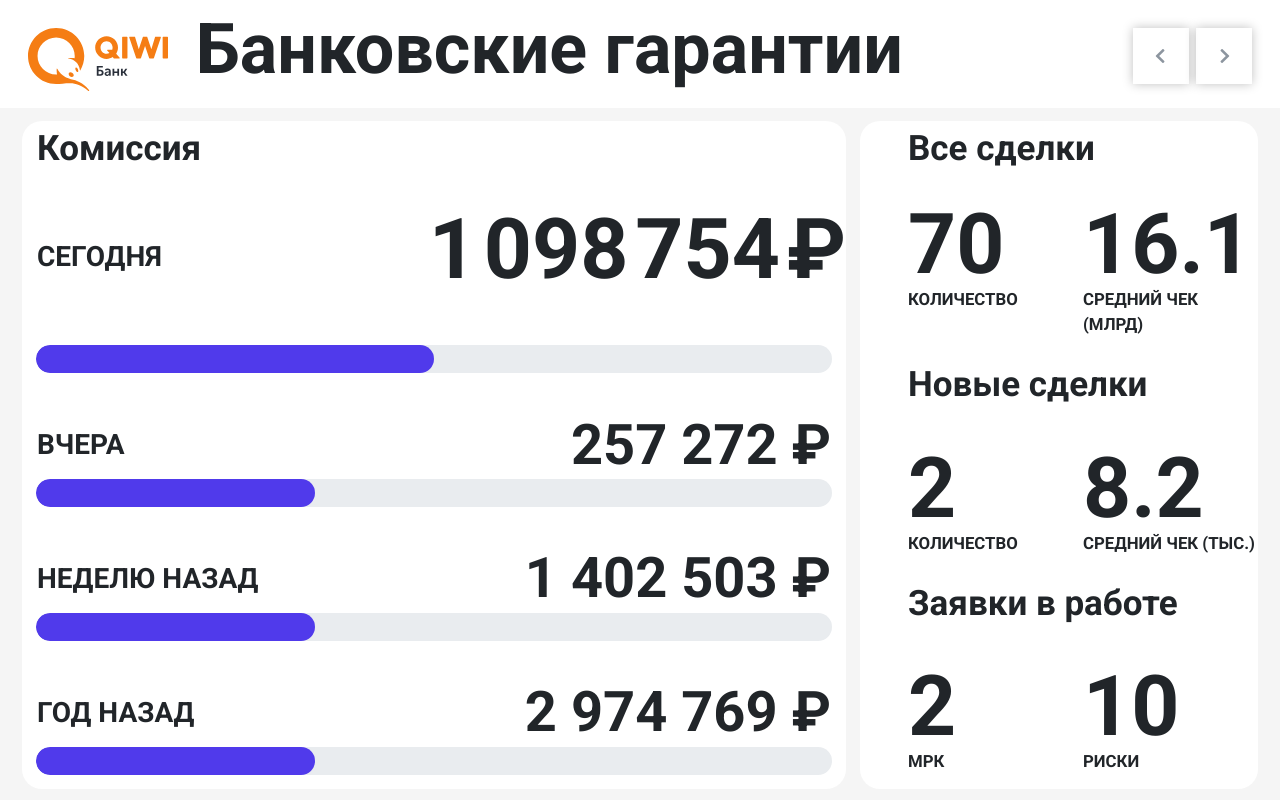
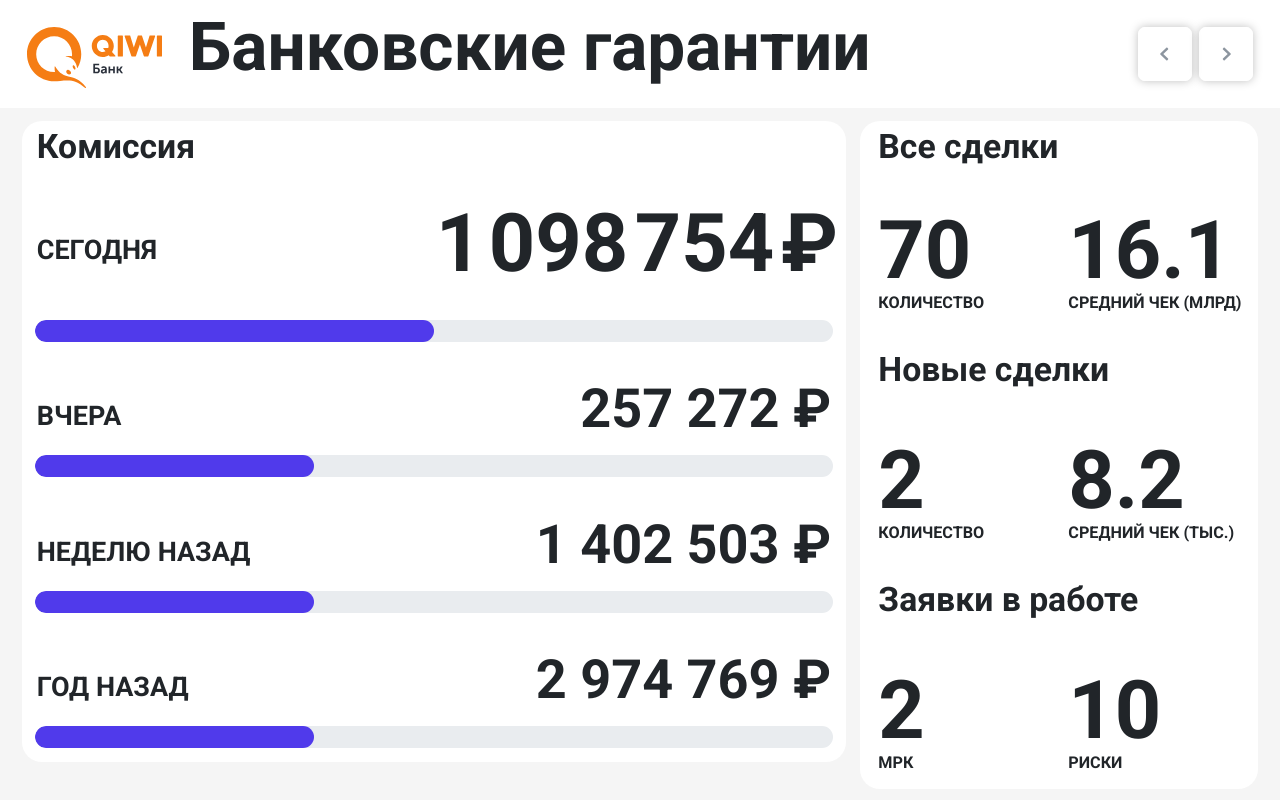
Before and after one commit to Ailis7/db, a Vue app: page / in a window 1280 px wide. Built offline with nearby package versions, Linux system fonts and the light colour scheme.

Commit message:
20,01 commit

```diff
--- a/src/App.vue
+++ b/src/App.vue
@@ -8,7 +8,7 @@
     <el-carousel
       :interval="500000"
       indicator-position="none"
-      :arrow="arrow"
+      arrow="always"
       ref="carousel"
       :height="carouselHeight"
       @change="change"
@@ -64,9 +64,8 @@ export default {
         }
       }
     },
-    handleResize({ height, arrow }) {
+    handleResize(height) {
       this.carouselHeight = height;
-      this.arrow = arrow;
     },
     changeResize() {
       this.currentComponent.handleResize();
@@ -99,53 +98,90 @@ html body {
   font-family: Roboto;
 }
 
-@function calcFluidFontSize($f-min, $f-max, $v-min, $v-max) {
-  $k: ($f-max - $f-min)/ ($v-max - $v-min);
-  $b: $f-min - $k * $v-min;
+// @function calcFluidFontSize($f-min, $f-max, $v-min, $v-max) {
+//   $k: ($f-max - $f-min)/ ($v-max - $v-min);
+//   $b: $f-min - $k * $v-min;
 
-  $b: $b * 1px;
+//   $b: $b * 1px;
 
-  @return calc(#{$k} * 100vw + #{$b});
+//   @return calc(#{$k} * 100vw + #{$b});
+// }
+html {
+  font-size: 20px;
+  // font-size: calcFluidFontSize(28, 40, 1280, 1920);
 }
-html {
-  font-size: calcFluidFontSize(28, 40, 1280, 1920);
+
+@media (min-width: 1920px) {
+  html {
+    font-size: 40px;
+  }
+}
+
+@media (min-width: 1600px) and (max-width: 1919px) {
+  html {
+    font-size: 35px;
+  }
+}
+
+@media (min-width: 1280px) and (max-width: 1600px) {
+  html {
+    font-size: 27px;
+  }
 }
 
 @media (max-width: 767px) {
-  html body {
-    font-size: 15px;
+  html {
+    font-size: 12px;
   }
   .headerName[class] {
     margin-right: -100px;
-    padding-top: 8px;
     padding-left: 5px !important;
   }
 
-  .mainHeader .col-2.d-flex,
-  .prev-button[class],
-  .next-button[class] {
-    position: absolute;
-    top: -9999px;
-    left: -9999px;
+  button.el-carousel__arrow[class] {
+    display: inline-block;
   }
-  head.row.mainHeader[class] {
+
+  header.row.mainHeader[class] {
     min-height: 7.5%;
+    font-size: 10px;
   }
-  .description {
-    -webkit-transform: rotate(-45deg); //Chrome, Safari
-    -moz-transform: rotate(-45deg); //Firefox
-    -o-transform: rotate(-45deg); //Opera
-    -ms-transform: rotate(-45deg); //IE
-    transform: rotate(90deg); //браузеры без префексов
-    display: block;
-  }
+  // .description {
+  //   -webkit-transform: rotate(-45deg); //Chrome, Safari
+  //   -moz-transform: rotate(-45deg); //Firefox
+  //   -o-transform: rotate(-45deg); //Opera
+  //   -ms-transform: rotate(-45deg); //IE
+  //   transform: rotate(90deg); //браузеры без префексов
+  //   display: block;
+  // }
   main.row {
     min-height: 89.5%;
     display: flex;
   }
-  section.first_section {
-    margin-bottom: 1rem;
+
+  .white {
+    .description[class] {
+      display: block;
+      height: 2rem;
+      text-align: center;
+      padding-top: 0.5rem;
+    }
+    .cell[class]:not(.description) {
+      margin-top: -10rem;
+    }
+    .first_cell {
+      margin-left: 1rem;
+    }
   }
+  main.row .row .col .row, .deal_description {
+
+    display: block;
+    text-align: center;
+  }
+}
+
+.el-carousel__arrow[class] {
+  display: none;
 }
 
 .mainHeader {
@@ -175,7 +211,7 @@ small[class] {
   height: 2em;
   box-shadow: 0 0 10px rgba(0, 0, 0, 0.5);
   opacity: 0.5;
-  background-size: 2em 2em;
+  background-size: 100%;
   &:hover {
     opacity: 1;
     cursor: pointer;
@@ -200,6 +236,10 @@ small[class] {
   background-color: #503aeb;
 }
 
+.progress[class] {
+  height: 0.8rem;
+}
+
 small.text-uppercase {
   font-size: 0.6rem;
 }
@@ -208,8 +248,8 @@ small.text-uppercase.col {
   padding: 0;
 }
 
-small.text-uppercase.col.text_center {
-  padding-left: 1.75rem;
+.text_center {
+  margin-left: 1.75rem;
 }
 
 .decrease {
@@ -223,6 +263,9 @@ small.text-uppercase.col.text_center {
 .increase::before {
   content: '\25b2'; /*"\2BC5";*/
   font-size: 1rem;
+  position: absolute;
+  left: -1.25rem;
+  top: 0.2rem;
 }
 
 .decrease[class],
@@ -231,4 +274,23 @@ small.text-uppercase.col.text_center {
   margin-bottom: 0;
   padding: 0;
 }
+
+.white {
+  background-color: #ffffff;
+  border-radius: 20px;
+}
+
+.cell[class] {
+  display: flex;
+  display: -ms-flexbox;
+  display: -webkit-flex;
+  flex-direction: column;
+  flex-wrap: nowrap;
+  min-height: 2rem;
+  justify-content: center;
+}
+
+.manyText {
+  padding-top: 0.9rem;
+}
 </style>
--- a/src/components/FirstGarantee.vue
+++ b/src/components/FirstGarantee.vue
@@ -7,7 +7,7 @@
     >
       <!-- <button style="height: 100px; width: 100px">{{}}</button> -->
       <header
-        class="row pt-3 pl-3 pr-3 pb-2 mainHeader"
+        class="row pt-3 px-3 pb-2 mainHeader"
         style="background-color: #ffffff; margin-bottom: 1%"
         ref="headerProject"
       >
@@ -18,27 +18,37 @@
           <div class="h1" style="line-height: 0.6">Банковские гарантии</div>
         </div>
         <div class="col-2 d-flex justify-content-end p-0">
-          <a class="prev-button mr-1" @click="arrowPrev"></a>
-          <a class="next-button" @click="arrowNext"> </a>
+          <a
+            class="prev-button mr-1 btn btn-md btn-default  d-md-block d-none"
+            @click="arrowPrev"
+          ></a>
+          <a
+            class="next-button btn btn-md btn-default d-md-block d-none "
+            @click="arrowNext"
+          >
+          </a>
         </div>
       </header>
 
       <main class="row ml-1 mr-1 ">
         <section
-          class="col-12 col-md-8 mr-2 pb-2 d-flex flex-column justify-content-between first_section"
+          class="col-12 col-md-8 mr-2 mb-3 pb-2 d-flex flex-column justify-content-between"
           style="background-color: #ffffff; border-radius: 20px"
           ref="comissionStatistic"
         >
           <div class="row pt-1 h5 m-0">Комиссия</div>
 
           <div class="row">
-            <div class="col-3 col-md-3 my-auto text-uppercase">Сегодня</div>
-            <div class="col bigDigits mb-2 d-flex justify-content-end">
+            <div class="col-3 col-md-3 cell text-uppercase">Сегодня</div>
+            <div
+              class="col bigDigits mb-2 d-flex justify-content-end"
+              style="padding-right: 0.3rem"
+            >
               {{ comissions[0].value.toLocaleString('ru-RU') }} ₽
             </div>
           </div>
           <div class="row">
-            <div class="col progress p-0 ml-2 mr-2">
+            <div class="col progress p-0 ml-2 mr-2 mt-n2">
               <div class="progress-bar" style="width: 50%"></div>
             </div>
           </div>
@@ -48,8 +58,8 @@
             :key="comission.value"
           >
             <div class="row text-uppercase">
-              <div class="col-6 col-md-4 my-auto">{{ comission.label }}</div>
-              <div class="col h2 d-flex justify-content-end my-auto">
+              <div class="col-6 col-md-4 cell">{{ comission.label }}</div>
+              <div class="col h2 d-flex justify-content-end ml-auto">
                 {{ comission.value.toLocaleString('ru-RU') }} ₽
               </div>
             </div>
@@ -66,11 +76,11 @@
           style="
             background-color: #ffffff;
             border-radius: 20px;
-            padding-left: 2.25rem;
+            padding-left: 1.25rem;
           "
           ref="allDeal"
         >
-          <div class="row pt-1 h5 mb-1">Все сделки</div>
+          <div class="row pt-1 h5 mb-1 deal_description">Все сделки</div>
           <div class="row">
             <div class="col">
               <div class="row bigDigits">{{ sdelki[0].value }}</div>
@@ -90,7 +100,7 @@
             </div>
           </div>
 
-          <div class="row h5">Новые сделки</div>
+          <div class="row h5 deal_description">Новые сделки</div>
           <div class="row">
             <div class="col">
               <div class="row bigDigits">{{ sdelki[1].value }}</div>
@@ -110,7 +120,7 @@
             </div>
           </div>
 
-          <div class="row h5">Заявки в работе</div>
+          <div class="row h5 deal_description">Заявки в работе</div>
           <div class="row">
             <div class="col">
               <div class="row bigDigits">{{ rest[0].value }}</div>
@@ -132,10 +142,11 @@
 </template>
 
 <script>
-// import { BCard } from "bootstrap-vue";
+import { resizeFunc } from '../mixins/resizeFunc';
 
 export default {
   name: 'FirstGarantee',
+  mixins: [resizeFunc],
   data() {
     return {
       elemID: 0,
@@ -160,42 +171,8 @@ export default {
     arrowNext() {
       this.$emit('arrowClick', 'next');
     },
-    handleResize: function () {
-      if (this.$refs.mainContainer.clientWidth === 0) setTimeout(()=> this.handleResize(), 1000);
-
-      if (this.$refs.mainContainer.clientWidth > 767) {
-        this.$refs.mainContainer.style.height =
-          '100vh';
-
-        const countHeight =
-          (this.$refs.headerProject.clientHeight +
-            this.$refs.allDeal.clientHeight) /
-          0.98;
-
-        const browserHeight = document.documentElement.clientHeight;
-
-        this.sumHeight =
-          countHeight > browserHeight ? countHeight + 'px' : '100vh';
-
-        this.$refs.mainContainer.style.height = this.sumHeight;
-
-        const newCountHeight =
-          (this.$refs.headerProject.clientHeight +
-            this.$refs.allDeal.clientHeight) /
-          0.98;
-
-        if (newCountHeight > countHeight) {
-          this.$refs.mainContainer.style.height = newCountHeight + 'px';
-          this.$emit('handleResize', {height: newCountHeight + 'px', arrow: 'never'});
-        } else {
-          this.$emit('handleResize', {height: this.sumHeight, arrow: 'never'});
-        }
-      } else {
-        this.$emit('handleResize', {height: this.sumHeight, arrow: 'always'});
-      }
-    },
-    handleResizeTest: function () {
-      console.log('hey!')
+    handleResize: function() {
+      this.resizeCount('mainContainer', 'headerProject', 'allDeal');
     },
   },
   computed: {
@@ -203,12 +180,6 @@ export default {
       return this.comissions.filter((e) => this.comissions.indexOf(e) > 0);
     },
   },
-  // created() {
-  //   window.addEventListener('resize', this.handleResize);
-  // },
-  // beforeDestroy() {
-  //   window.removeEventListener('resize', this.handleResize);
-  // },
 };
 </script>
 
@@ -218,8 +189,5 @@ div.col.progress {
 }
 
 @media (max-width: 800px) {
-
-
 }
-
 </style>
--- a/src/components/SecondGarantee.vue
+++ b/src/components/SecondGarantee.vue
@@ -5,8 +5,8 @@
       style="background-color: #f5f5f5; height: 100vh"
       ref="mainContainer"
     >
-      <head
-        class="row pt-3 pl-3 pr-3 pb-2 mainHeader"
+      <header
+        class="row pt-3 px-3 pb-2 mainHeader"
         style="background-color: #ffffff; margin-bottom: 1%"
         ref="headerProject"
       >
@@ -17,10 +17,17 @@
           <div class="h1" style="line-height: 0.6">Банковские гарантии</div>
         </div>
         <div class="col-2 d-flex justify-content-end p-0">
-          <a class="prev-button mr-1" @click="arrowPrev"></a>
-          <a class="next-button" @click="arrowNext"> </a>
+          <a
+            class="prev-button mr-1 btn btn-md btn-default  d-md-block d-none"
+            @click="arrowPrev"
+          ></a>
+          <a
+            class="next-button btn btn-md btn-default d-md-block d-none "
+            @click="arrowNext"
+          >
+          </a>
         </div>
-      </head>
+      </header>
 
       <main
         class="ml-1 mr-1 d-flex flex-column justify-content-between"
@@ -28,7 +35,7 @@
         ref="allStatistic"
       >
         <section class="row h5">
-          <div class="col-1 col-md-3"></div>
+          <div class="col-0 col-md-3"></div>
           <div class="col">
             На текущий день
           </div>
@@ -41,11 +48,11 @@
         </section>
 
         <section class="row white flex-fill" ref="oneOfTwoRow">
-          <div class="col-1 col-md-3 cell h5 text-uppercase description" style="font-weight: normal">
+          <div class="col-12 col-md-3 cell h5 text-uppercase description" style="font-weight: normal">
             Объем <strong>портфеля</strong>
           </div>
 
-          <div class="col cell">
+          <div class="col cell first_cell">
             <div class="row">
               <div class="col bigDigits">17.8 <span class="h5">млрд</span></div>
               <!-- не нашёл переменной -->
@@ -55,7 +62,7 @@
                 32%
                 <!-- {{ strict(data.plan) }}% -->
               </div>
-              <div class="col increase h5">
+              <div class="col increase h5 text_center">
                 104%
                 <!-- {{ strict(data.year) }}% -->
               </div>
@@ -76,7 +83,7 @@
                 85%
                 <!-- {{ strict(data.plan) }}% -->
               </div>
-              <div class="col increase h5">
+              <div class="col increase h5 text_center">
                 406%
                 <!-- {{ strict(data.year) }}% -->
               </div>
@@ -96,7 +103,7 @@
                 192%
                 <!-- {{ strict(data.plan) }}% -->
               </div>
-              <div class="col increase h5">
+              <div class="col increase h5 text_center">
                 4%
                 <!-- {{ strict(data.year) }}% -->
               </div>
@@ -115,11 +122,11 @@
         </section>
 
         <section class="row white flex-fill mt-2 mb-2" ref="twoOfTwoRow">
-          <div class="col-1 col-md-3 cell h5 text-uppercase description" style="font-weight: normal;">
+          <div class="col-12 col-md-3 cell h5 text-uppercase description" style="font-weight: normal;">
             Количество <strong>сделок</strong>
           </div>
 
-          <div class="col cell">
+          <div class="col cell first_cell">
             <div class="row">
               <div class="col bigDigits">18.1 <span class="h5">млрд</span></div>
               <!-- не нашёл переменной -->
@@ -129,7 +136,7 @@
                 16%
                 <!-- {{ strict(data.plan) }}% -->
               </div>
-              <div class="col increase h5">
+              <div class="col increase h5 text_center">
                 46%
                 <!-- {{ strict(data.year) }}% -->
               </div>
@@ -150,7 +157,7 @@
                 13%
                 <!-- {{ strict(data.plan) }}% -->
               </div>
-              <div class="col increase h5">
+              <div class="col increase h5 text_center">
                 13%
                 <!-- {{ strict(data.year) }}% -->
               </div>
@@ -170,7 +177,7 @@
                 21%
                 <!-- {{ strict(data.plan) }}% -->
               </div>
-              <div class="col increase h5">
+              <div class="col increase h5 text_center">
                 68%
                 <!-- {{ strict(data.year) }}% -->
               </div>
@@ -191,10 +198,10 @@
         </section>
 
         <section class="row white flex-fill">
-          <div class="col-1 col-md-3 cell h5 text-uppercase description" style="font-weight: normal;">
+          <div class="col-12 col-md-3 cell h5 text-uppercase description" style="font-weight: normal;">
             Сделки по <strong>новым клиентам</strong>
           </div>
-          <div class="col cell">
+          <div class="col cell first_cell">
             <div class="row">
               <div class="col bigDigits">
                 14.4 <span class="h5" style="display: inline;">тыс</span>
@@ -216,10 +223,11 @@
 </template>
 
 <script>
-// import { BCard } from "bootstrap-vue";
+import { resizeFunc } from '../mixins/resizeFunc'
 
 export default {
   name: 'SecondGarantee',
+  mixins: [resizeFunc],
   data() {
     return {
       elemID: 1,
@@ -245,41 +253,7 @@ export default {
       this.$emit('arrowClick', 'next');
     },
     handleResize: function() { //  allStatistic headerProject
-      if (this.$refs.mainContainer.clientWidth === 0) setTimeout(()=> this.handleResize(), 1000);
-
-      if (this.$refs.mainContainer.clientWidth > 767) {
-        this.$refs.mainContainer.style.height =
-          '100vh';
-
-        const countHeight =
-          (this.$refs.headerProject.clientHeight +
-            this.$refs.allStatistic.clientHeight) /
-          0.98;
-
-        const browserHeight = document.documentElement.clientHeight;
-
-        this.sumHeight =
-          countHeight > browserHeight ? countHeight + 'px' : '100vh';
-
-        this.$refs.mainContainer.style.height = this.sumHeight;
-
-        const newCountHeight =
-          (this.$refs.headerProject.clientHeight +
-            this.$refs.allStatistic.clientHeight) /
-          0.98;
-
-        if (newCountHeight > countHeight) {
-          this.$refs.mainContainer.style.height = newCountHeight + 'px';
-          this.$emit('handleResize', {height: newCountHeight + 'px', arrow: 'never'});
-        } else {
-          this.$emit('handleResize', {height: this.sumHeight, arrow: 'never'});
-        }
-      } else {
-        this.$emit('handleResize', {height: this.sumHeight, arrow: 'always'});
-      }
-    },
-    handleResizeTest: function() {
-      console.log('hey!');
+      this.resizeCount('mainContainer', 'allStatistic', 'headerProject')
     },
   },
   computed: {
@@ -291,22 +265,6 @@ export default {
 </script>
 
 <style>
-.white {
-  background-color: #ffffff;
-  border-radius: 20px;
-}
 
-.cell[class] {
-  display: flex;
-  display: -ms-flexbox;
-  display: -webkit-flex;
-  flex-direction: column;
-  flex-wrap: nowrap;
-  min-height: 2rem;
-  justify-content: center;
-}
 
-.manyText {
-  padding-top: 0.9rem;
-}
 </style>
--- a/src/main.js
+++ b/src/main.js
@@ -1,6 +1,8 @@
 import 'core-js/stable';
 import Vue from 'vue';
 // import '@/plugins/vuetify';
+
+import 'bootstrap/dist/css/bootstrap.css';
 
 import App from './App.vue';
 import ElementUI from 'element-ui';
@@ -8,8 +10,8 @@ import 'element-ui/lib/theme-chalk/index.css';
 
 import { BootstrapVue, IconsPlugin } from 'bootstrap-vue';
 
-import 'bootstrap/dist/css/bootstrap.css';
 import 'bootstrap-vue/dist/bootstrap-vue.css';
+
 
 
 Vue.use(ElementUI);
--- /dev/null
+++ b/src/mixins/resizeFunc.js
@@ -0,0 +1,38 @@
+export const resizeFunc = {
+  methods: {
+    resizeCount(mainContainer, headerContainer, bodyContainer) {
+      console.log(mainContainer, headerContainer, bodyContainer)
+      if (this.$refs[mainContainer].clientWidth === 0) setTimeout(() => this.handleResize(...arguments), 1000);
+
+      if (this.$refs[mainContainer].clientWidth > 767) {
+        this.$refs[mainContainer].style.height = '100vh';
+
+        const countHeight =
+          (this.$refs[headerContainer].clientHeight +
+            this.$refs[bodyContainer].clientHeight) /
+          0.98;
+
+        const browserHeight = document.documentElement.clientHeight;
+
+        this.sumHeight =
+          countHeight > browserHeight ? countHeight + 'px' : '100vh';
+
+        this.$refs[mainContainer].style.height = this.sumHeight;
+
+        const newCountHeight =
+          (this.$refs[headerContainer].clientHeight +
+            this.$refs[bodyContainer].clientHeight) /
+          0.98;
+
+        if (newCountHeight > countHeight) {
+          this.$refs[mainContainer].style.height = newCountHeight + 'px';
+          this.$emit('handleResize', newCountHeight + 'px');
+        } else {
+          this.$emit('handleResize', this.sumHeight);
+        }
+      } else {
+        this.$emit('handleResize', this.sumHeight);
+      }
+    }
+  }
+}
```
